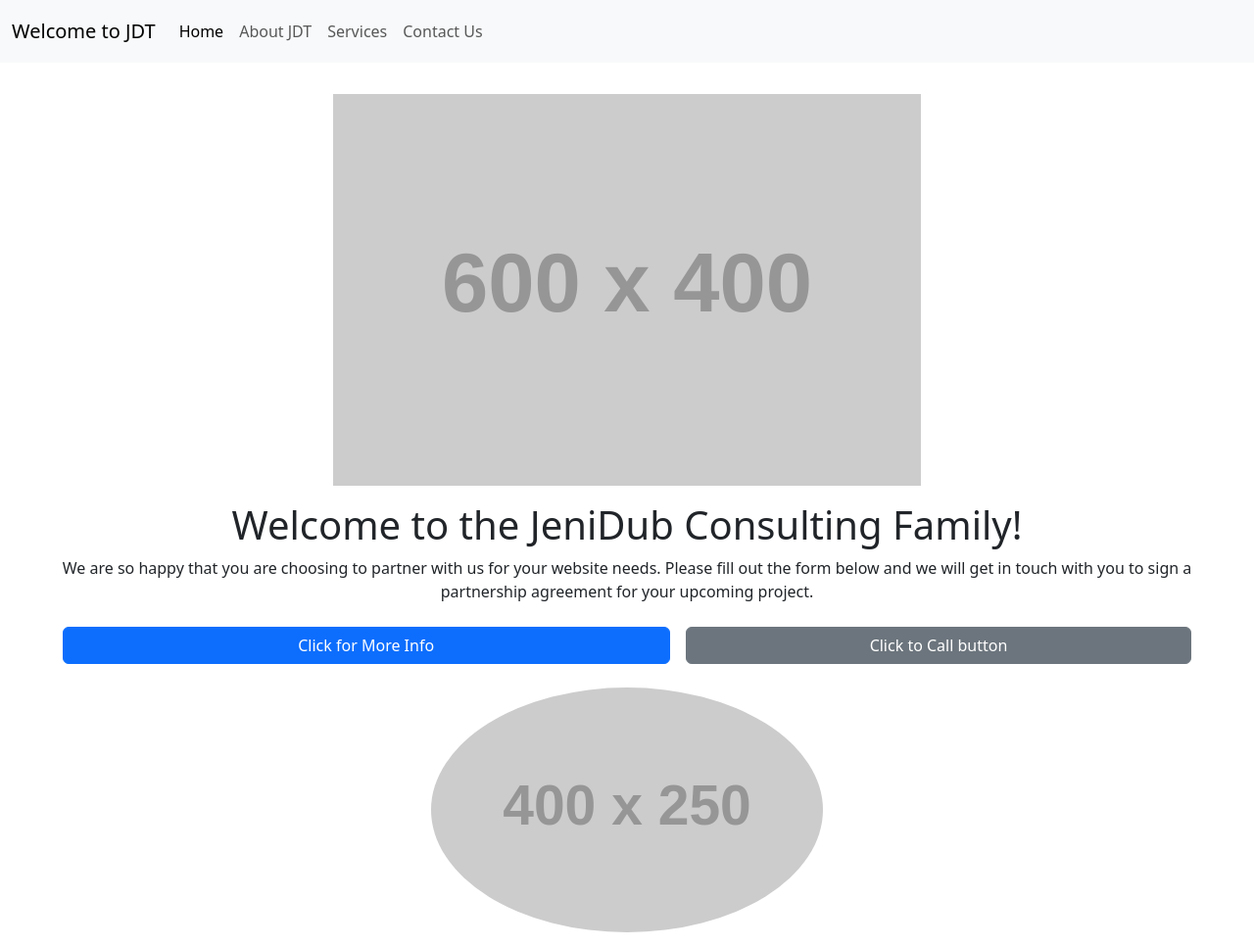
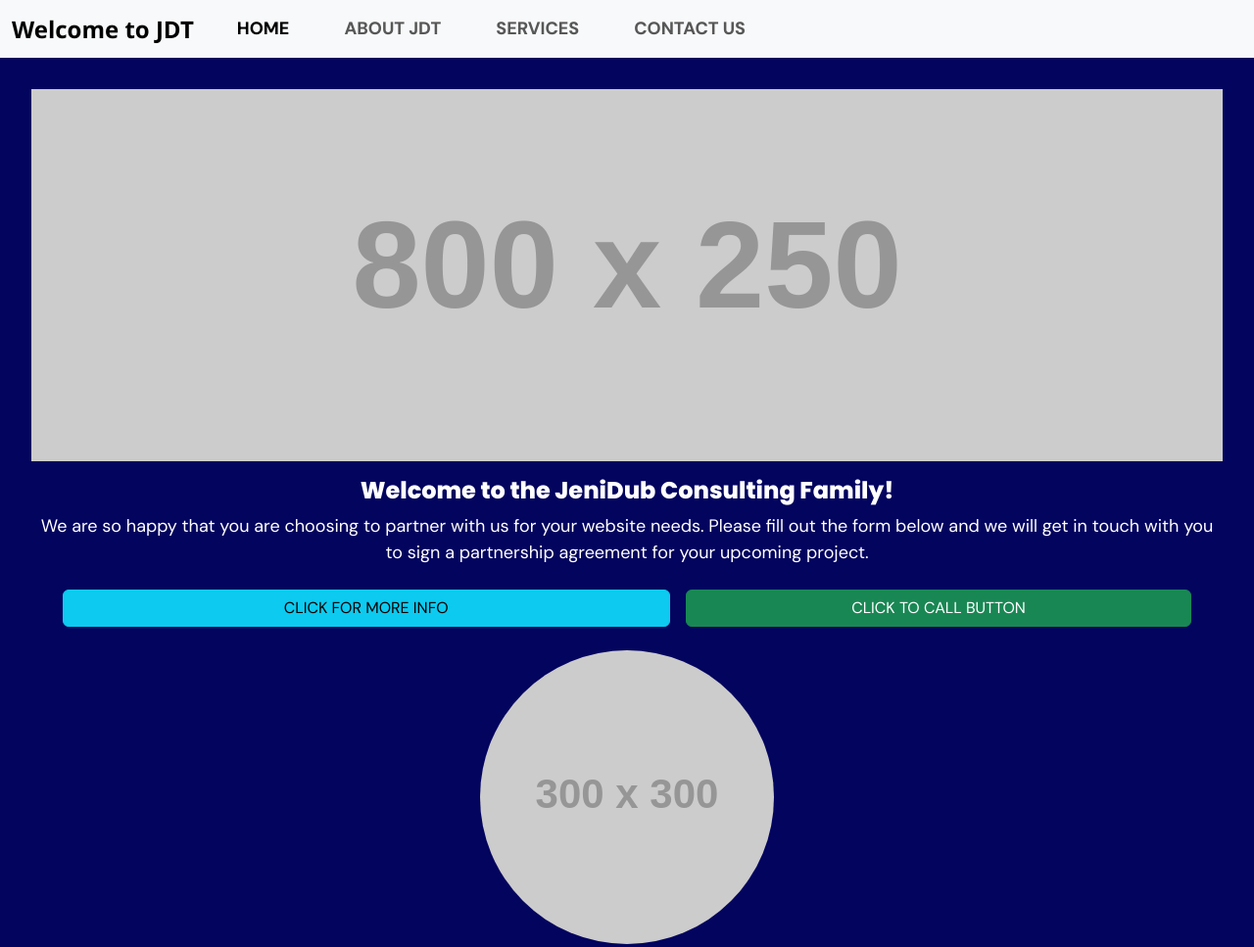
Before and after one commit to jenidub/ct_m5_bootstrap_kc, a plain HTML site: page index.html in a window 1280 px wide. Shown: the top 967 px of the page at 98% size. Drawn offline with nearby package versions, Linux system fonts and the light colour scheme; placeholder pictures from the web are drawn by us.

Commit message:
Added typography and color palette styling to complete the project

```diff
--- a/m5_l6_knowledge_check.html
+++ b/index.html
@@ -7,18 +7,22 @@
     <!-- Bootstrap CSS Import -->
     <link href="https://cdn.jsdelivr.net/npm/bootstrap@5.3.3/dist/css/bootstrap.min.css" rel="stylesheet" integrity="sha384-QWTKZyjpPEjISv5WaRU9OFeRpok6YctnYmDr5pNlyT2bRjXh0JMhjY6hW+ALEwIH" crossorigin="anonymous">
     <!-- Custom CSS Import -->
-    <link rel="stylesheet" href="./m5_l6_knowledge_check.css">
+    <link rel="stylesheet" href="styles.css">
+    <!-- Google Font Import for DM Sans, Poppins Fonts-->
+    <link rel="preconnect" href="https://fonts.googleapis.com">
+    <link rel="preconnect" href="https://fonts.gstatic.com" crossorigin>
+    <link href="https://fonts.googleapis.com/css2?family=DM+Sans:ital,opsz,wght@0,9..40,100..1000;1,9..40,100..1000&family=Poppins:ital,wght@0,100;0,200;0,300;0,400;0,500;0,600;0,700;0,800;0,900;1,100;1,200;1,300;1,400;1,500;1,600;1,700;1,800;1,900&display=swap" rel="stylesheet">
 </head>
 <body>
     <!-- Navbar Section with Collapsable Hamburger Icon on Mobile Devices -->
     <nav class="navbar navbar-expand-md navbar-light bg-light">
         <div class="container-fluid">
-            <a class="navbar-brand" href="#">Welcome to JDT</a>
+            <a class="navbar-brand m-0 p-0" href="#">Welcome to JDT</a>
             <button class="navbar-toggler" type="button" data-bs-toggle="collapse" data-bs-target="#navbarSupportedContent" aria-controls="navbarSupportedContent" aria-expanded="false" aria-label="Toggle navigation">
                 <span class="navbar-toggler-icon"></span>
             </button>
-            <div class="collapse navbar-collapse" id="navbarSupportedContent">
-                <ul class="navbar-nav me-auto mb-2 mb-lg-0 py-1">
+            <div class="collapse navbar-collapse mx-3" id="navbarSupportedContent">
+                <ul class="navbar-nav">
                     <li class="nav-item">
                         <a class="nav-link active" aria-current="page" href="#">Home</a>
                     </li>
@@ -38,23 +42,23 @@
 
     <!-- Header Section: Hero Image, Intro Text, Call to Action Buttons -->
     <header class="my-3 mx-3 px-3 text-center">
-        <img class="img-fluid my-3" src="https://placehold.co/600x400" alt="Placeholder Image #1">
-        <h1 class="">Welcome to the JeniDub Consulting Family!</h1>
+        <img class="img-fluid my-3 w-100" src="https://placehold.co/800x250" alt="Placeholder Image #1">
+        <h1 class="poppins-extrabold">Welcome to the JeniDub Consulting Family!</h1>
         <p>
             We are so happy that you are choosing to partner with us for your
             website needs. Please fill out the form below and we will get in
             touch with you to sign a partnership agreement for your upcoming project.
         </p>
         <div class="row justify-content-center">
-            <button type="button" class="btn btn-primary m-2 col-sm-8 col-md-6">Click for More Info</button>
-            <button type="button" class="btn btn-secondary m-2 col-sm-8 col-md-5">Click to Call button</button>
+            <button type="button" class="btn btn-info d-none d-md-block m-2 col-sm-8 col-md-6">Click for More Info</button>
+            <button type="button" class="btn btn-success m-2 col-sm-8 col-md-5">Click to Call button</button>
         </div>
     </header>
 
     <!-- Main Section: Form Section, New Signups Table -->
     <main class="container-fluid">
         <div class="d-flex justify-content-center align-items-center my-3">
-            <img class="img-fluid rounded-circle" src="https://placehold.co/400x250" alt="Rounded Info Image">
+            <img class="img-fluid rounded-circle" src="https://placehold.co/300x300" alt="Rounded Info Image">
         </div>
         <form class="needs-validation" novalidate>
             <!-- First and Last Name Row -->
@@ -99,8 +103,8 @@
                 <button class="btn btn-success">Submit Registration Form</button>
             </div>
         </form>
-        <section class="my-5 border">
-            <div class="table-responsive">
+        <section class="my-5 mx-1 border">
+            <div class="table-responsive-sm">
                 <table class="table table-hover table-striped">
                     <legend class="text-center">Check Out the Latest Additions to JeniDub Tech</legend>
                     <thead>
--- /dev/null
+++ b/styles.css
@@ -0,0 +1,51 @@
+/* Google Font Utility Classes */
+.poppins-extrabold {
+    font-family: "Poppins", serif;
+    font-weight: 800;
+    font-style: normal;
+}
+
+/* Global Styling */
+* {
+    font-family: "DM Sans", serif;
+    font-weight: 400;
+    color: white;
+}
+
+body {
+    background-color: #03045e;
+}
+
+h1 {
+    font-size: 24px;
+}
+
+p {
+    font-size: 18px;
+}
+
+li {
+    font-size: 18px;
+    font-weight: 800;
+    text-transform: uppercase;
+    margin: 0 20px;
+}
+
+button {
+    font-size: 30px;
+    font-weight: 800;
+    text-transform: uppercase;
+    letter-spacing: 0em;
+}
+
+/* Class Level Element Styling */
+.navbar-brand {
+    font-family: 'Segoe UI', Tahoma, Geneva, Verdana, sans-serif;
+    font-size: 24px;
+    font-weight: 800;
+}
+
+.form-text {
+    color: white;
+    font-style: italic;
+}
```
Also changed, not shown: m5_l6_knowledge_check.css (deleted).
